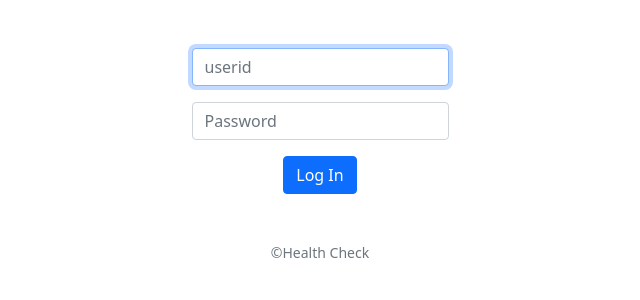
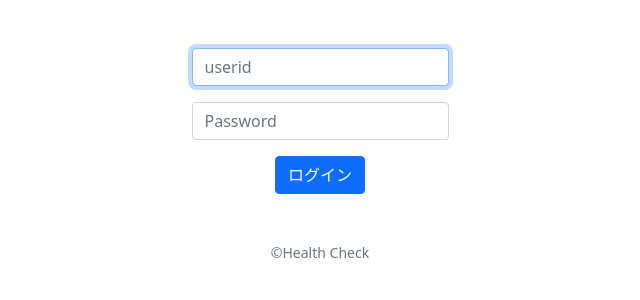
Before and after one commit to YoshiYoshiPro/Health-check-app, a Flask app: page /login in a window 1280 px wide. Shown: the part 66-366 px from the top of the page, without its empty margins (320-960 px from the left). Run offline with Flask 2, Linux system fonts and the light colour scheme.

Commit message:
ddd, Sep 9/6/2022, YYYY, 12:52 A +0

```diff
--- a/templates/login.html
+++ b/templates/login.html
@@ -12,6 +12,6 @@
         <div class="mb-3">
             <input class="form-control mx-auto w-auto" id="password" name="password" placeholder="Password" type="password">
         </div>
-        <button class="btn btn-primary" type="submit">Log In</button>
+        <button class="btn btn-primary" type="submit">ログイン</button>
     </form>
 {% endblock %}
```
